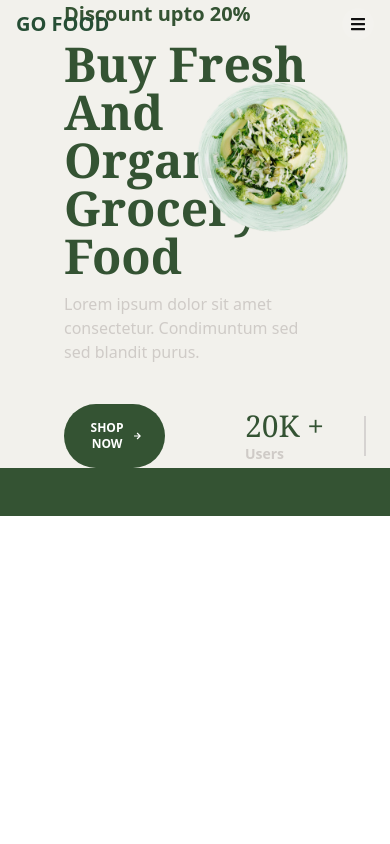
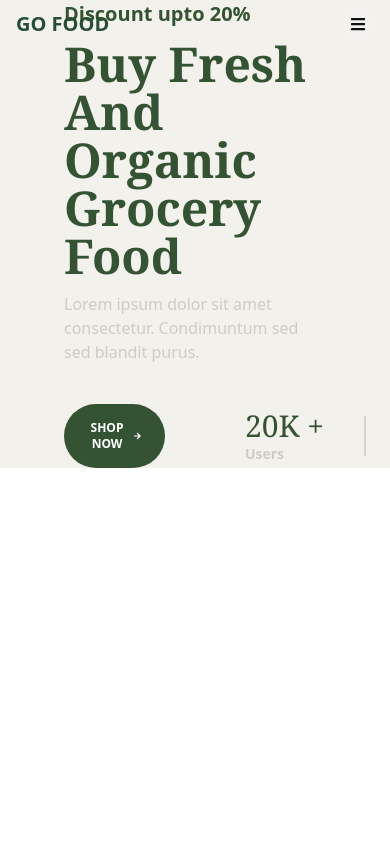
Before and after one commit to Harshitaj876/Restaurant_web_page, a React (Create React App) app: page / in a window 390 px wide. Shown: the top 844 px of the page. Built offline with nearby package versions, Linux system fonts and the light colour scheme; no server answers.

Commit message:
modified:   src/Home.jsx

```diff
--- a/src/Home.jsx
+++ b/src/Home.jsx
@@ -3,12 +3,13 @@ import MealCategories from './Components/MealCategories';
 import { FaArrowRight } from 'react-icons/fa';
 import NavBar from './Components/NavBar';
 import { LazyLoadImage } from 'react-lazy-load-image-component';
-import Image from './Assets/salad1.png'
+import Image from './Assets/salad1.png';
+
 function Home() {
   return (
     <div>
-    <NavBar/>
-    <div className='absolute left-1/2 z-10 w-2/5 h-1/3 top-20'>
+      <NavBar />
+      <div className='hidden lg:block absolute left-1/2 z-10 w-2/5 h-1/3 top-20'>
         <LazyLoadImage
           src={Image}
           alt=''
@@ -38,8 +39,9 @@ function Home() {
           </div>
         </div>
 
-
-        <div className="w-full lg:w-1/2 p-6 bg-[#345333]">
+        {/* Conditionally render the following div on larger screens only */}
+        <div className="hidden lg:block w-full lg:w-1/2 bg-[#345333]">
+          {/* Content for the right side */}
         </div>
       </div>
 
```
Lines whose indentation alone changed are shown as unchanged.
